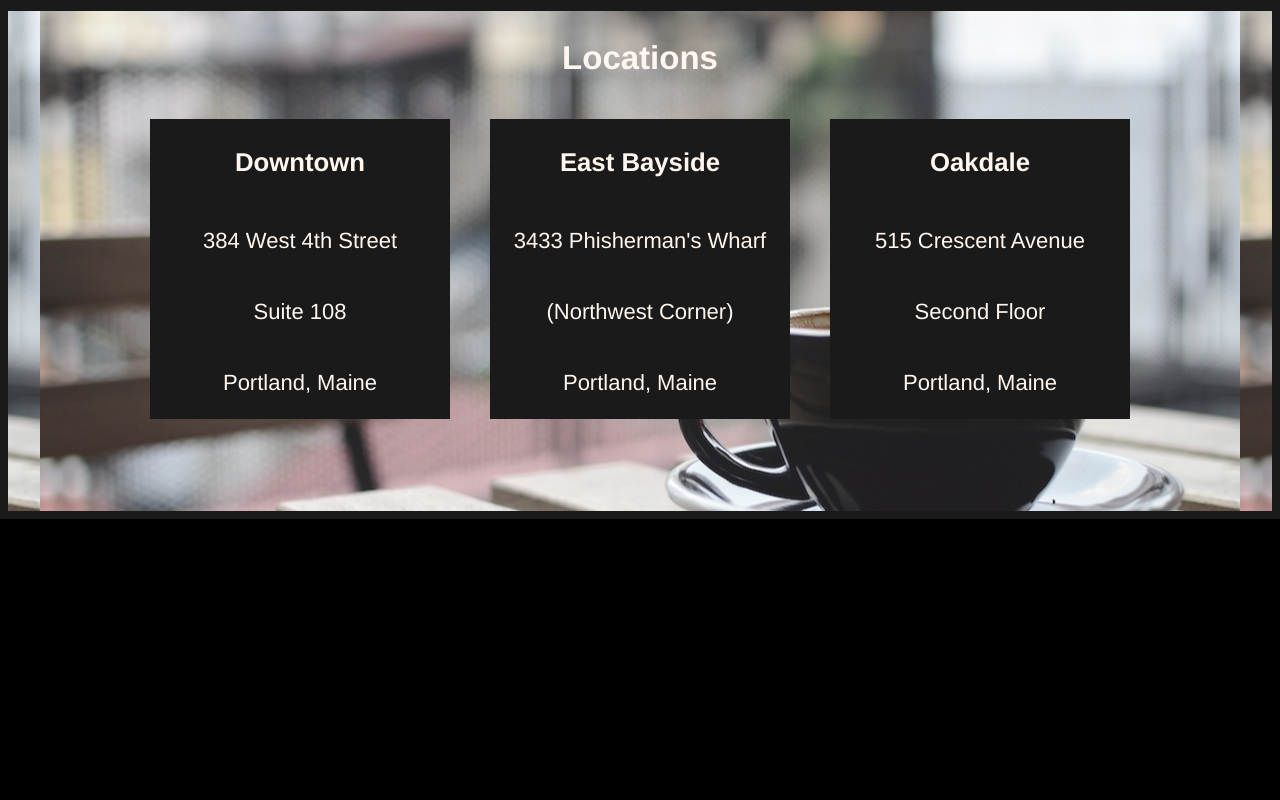
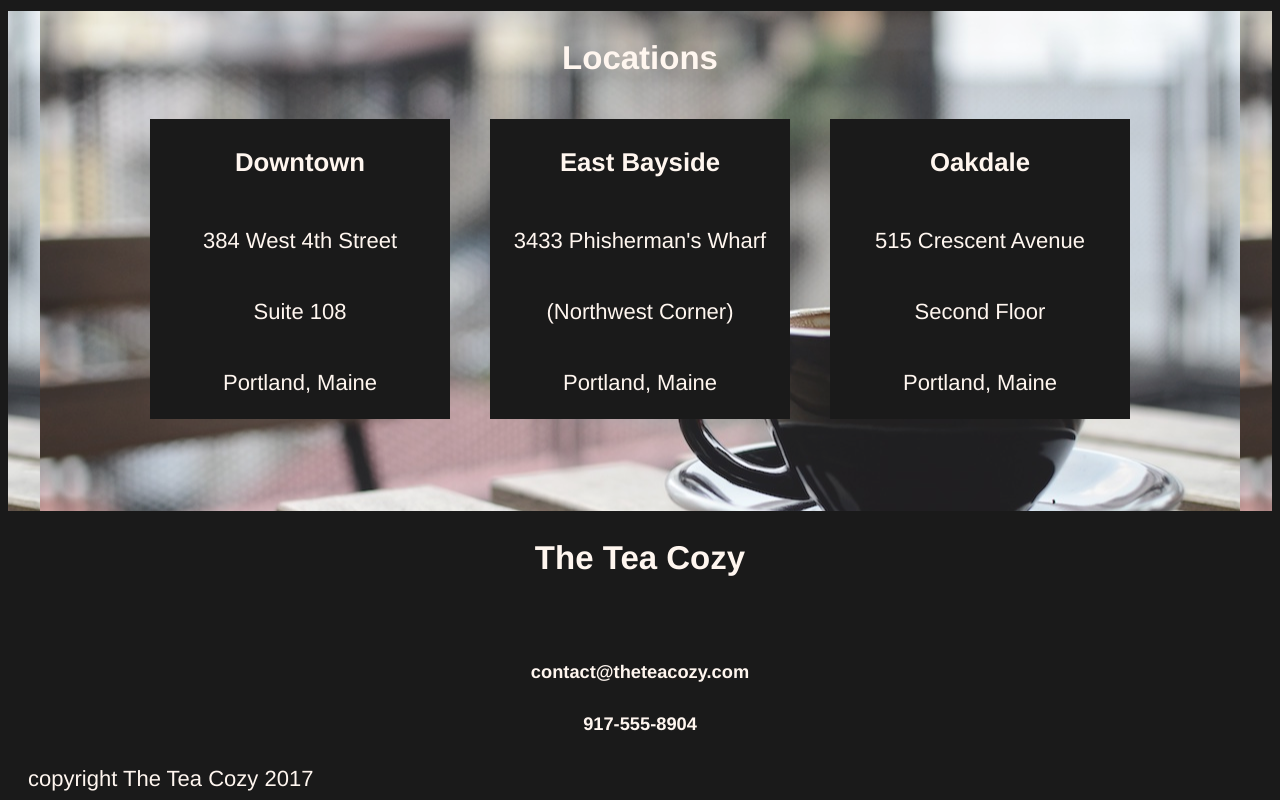
Before and after one commit to hadleymichael/teacozy, a plain HTML site: page index.html in a window 1280 px wide. Shown: the part 1494-2294 px from the top of the page. Before the commit the page ends 2013 px from the top, so only its background shows below. Drawn offline with Linux system fonts and the light colour scheme.

Commit message:
added footer

```diff
--- a/index.html
+++ b/index.html
@@ -84,7 +84,13 @@
 
     </div>
     <div class="footer">
-
+      <h2>The Tea Cozy</h2>
+      <br>
+      <h5>contact@theteacozy.com</h5>
+      <h5>917-555-8904</h5>
+      <div class="copyright">
+        <span>copyright The Tea Cozy 2017</span>
+      </div>
     </div>
   </body>
 </html>
--- a/resources/css/style.css
+++ b/resources/css/style.css
@@ -186,3 +186,8 @@ html {
 .address3 span {
   padding: 20px;
 }
+/*footer*/
+.copyright {
+  text-align: left;
+  padding-left: 20px;
+}
```
